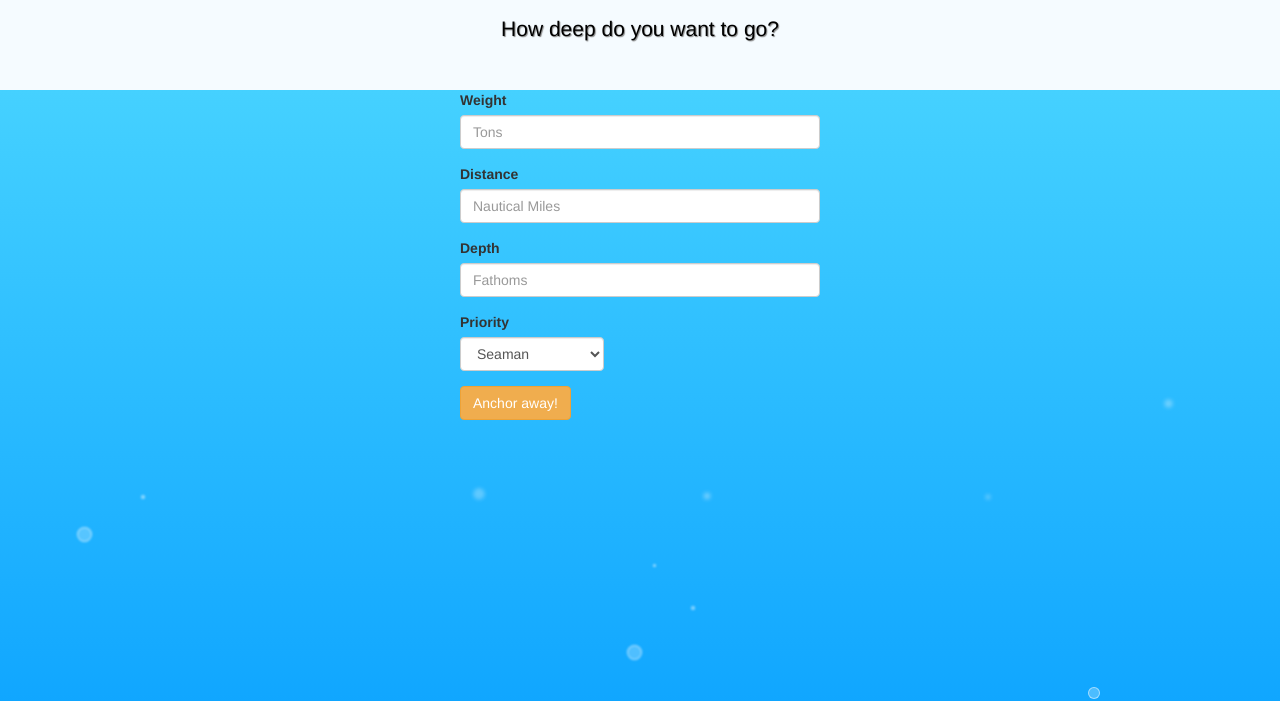
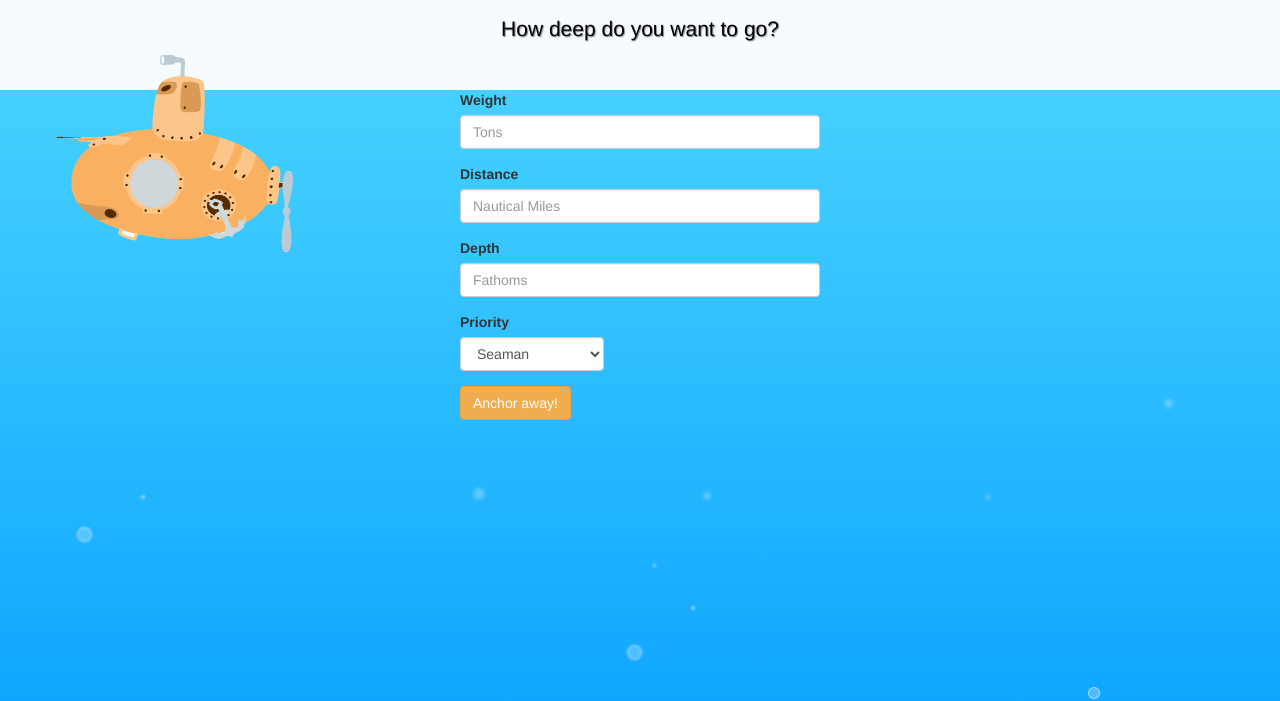
Before and after one commit to k-giardchase/shipping_calc_JS, a plain HTML site: page index.html in a window 1280 px wide. Shown: the part 99-800 px from the top of the page. Drawn offline with nearby package versions, Linux system fonts and the light colour scheme.

Commit message:
Add submarine

```diff
--- a/css/styles.css
+++ b/css/styles.css
@@ -4,6 +4,24 @@
 
 #priority {
   width: 40%
+}
+
+.submarine-holder {
+  position: absolute;
+  top: 125;
+  left: 50;
+}
+
+.submarine {
+  position:relative;
+  display: inline-block;
+  height: 207px;
+  width: 245px;
+  z-index: 100;
+  -webkit-animation-name: bob;
+  -webkit-animation-duration: 8s;
+  -webkit-animation-iteration-count: infinite;
+  -webkit-animation-timing-function: ease-in-out;
 }
 
 header h1, header h3 {
@@ -23,3 +41,11 @@ header {
   padding: 50px 0;
   background: #F5FBFF;
 }
+
+@-webkit-keyframes bob {
+  0%, 50%, 100% { top: 0; }
+
+  25% { top: 100; }
+
+  75% { top: 50; }
+}
--- a/index.html
+++ b/index.html
@@ -2,6 +2,7 @@
 <head>
   <link href='http://maxcdn.bootstrapcdn.com/bootstrap/3.3.4/css/bootstrap.min.css' rel='stylesheet'>
   <link href='css/bubbles.css' rel='stylesheet'>
+  <!-- <link href='css/animate.css' rel='stylesheet'> -->
   <link href='css/styles.css' rel='stylesheet'>
   <script src="http://code.jquery.com/jquery-1.11.2.min.js"></script>
   <script src='js/scripts.js'></script>
@@ -9,10 +10,16 @@
   <title>Shipping Calculator</title>
 </head>
 <body>
+
+  <div class="submarine-holder">
+    <img class="submarine" src="img/submarine_trans.png" alt="An orange submarine" />
+  </div>
+
   <header>
     <h1>Undersea shipping</h1>
     <h3>How deep do you want to go?</h3>
   </header>
+
   <div class="bubbles"></div>
   <div class='container'>
     <div class='row'>
```
Also changed, not shown: img/submarine.png (added), img/submarine_trans.png (added).
